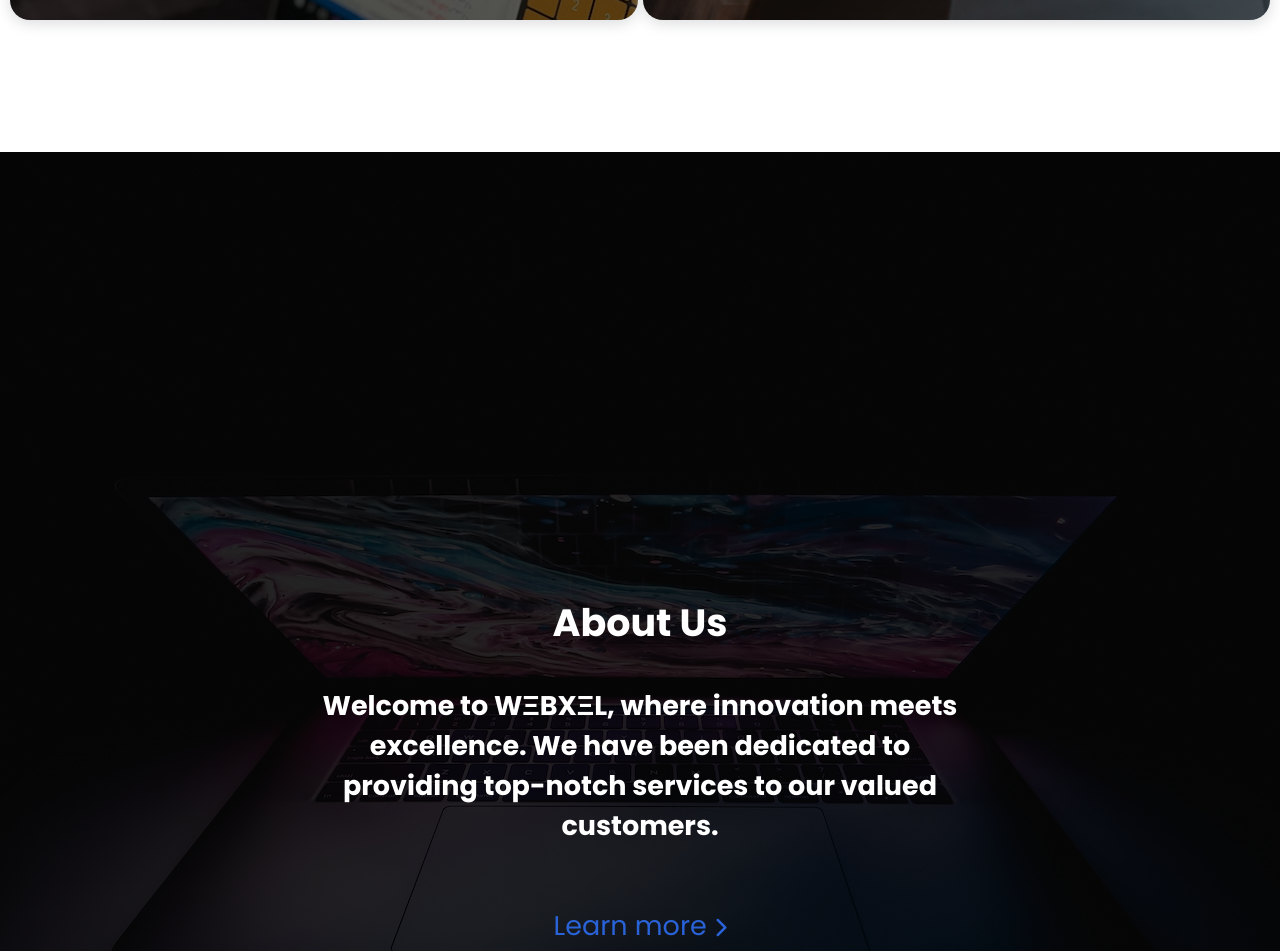
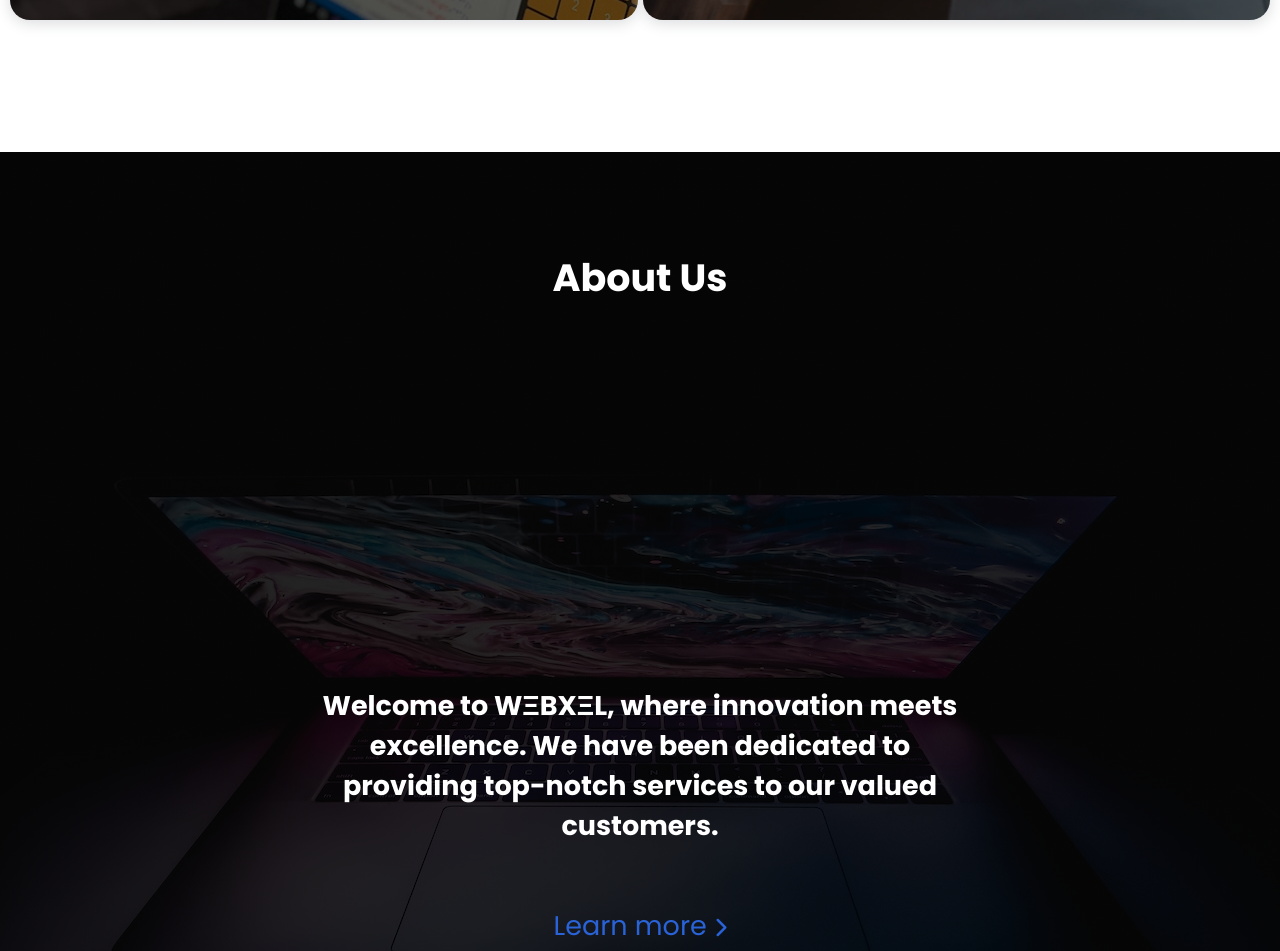
Before and after one commit to charukaonline/webxel-website, a PHP site: page / in a window 1280 px wide. Shown: the part 2098-3049 px from the top of the page. Run offline with PHP 8.4, Linux system fonts and the light colour scheme; some libraries are stand-ins or nearby versions.

Commit message:
Update home page

```diff
--- a/assets/css/style_1.css
+++ b/assets/css/style_1.css
@@ -316,7 +316,7 @@
 
 .about .home-about .heading {
     position: absolute;
-    top: 340%;
+    padding-top: 250px;
     left: 50%;
     transform: translate(-50%, -50%);
     color: var(--font-color);
```
